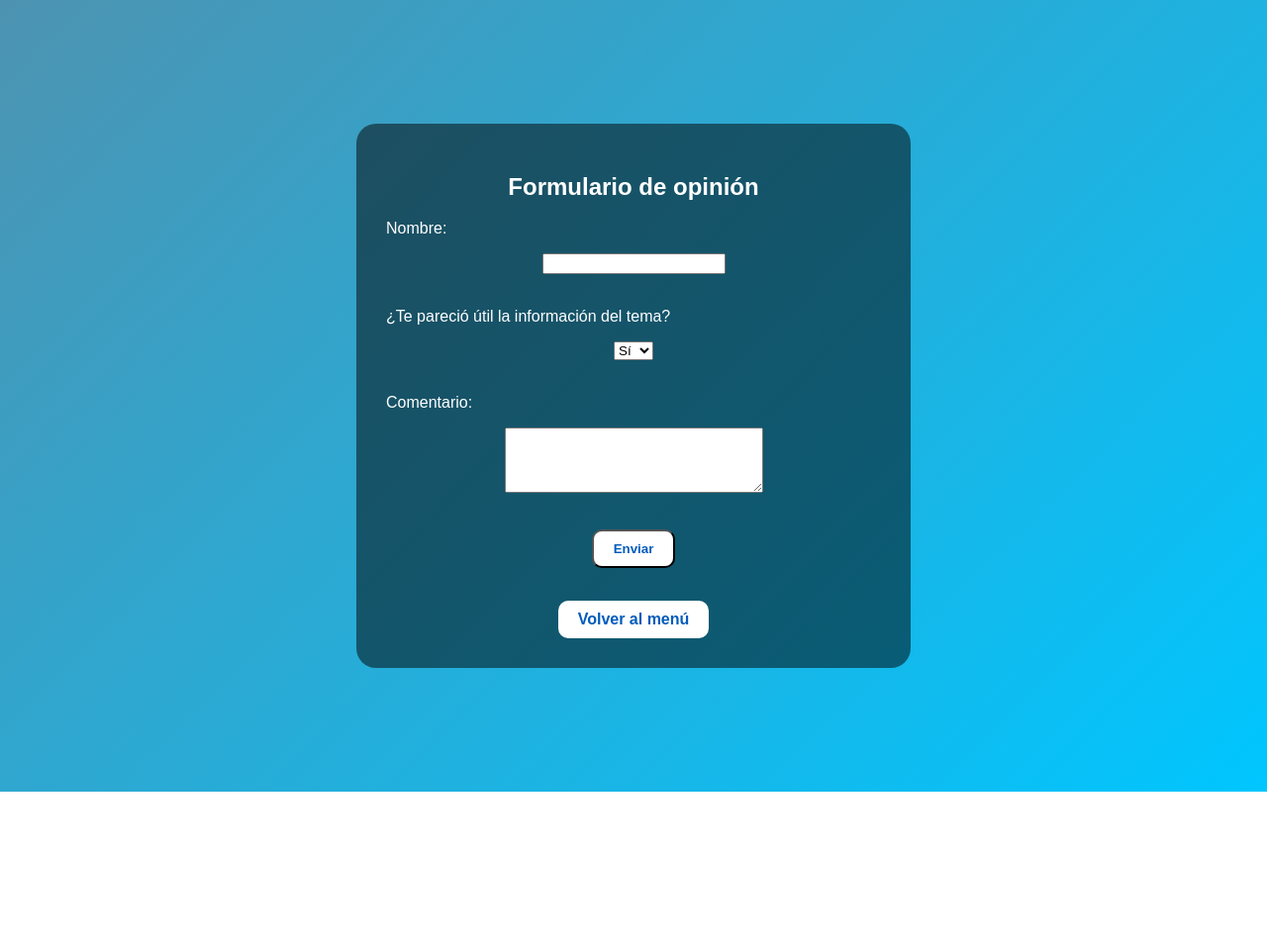
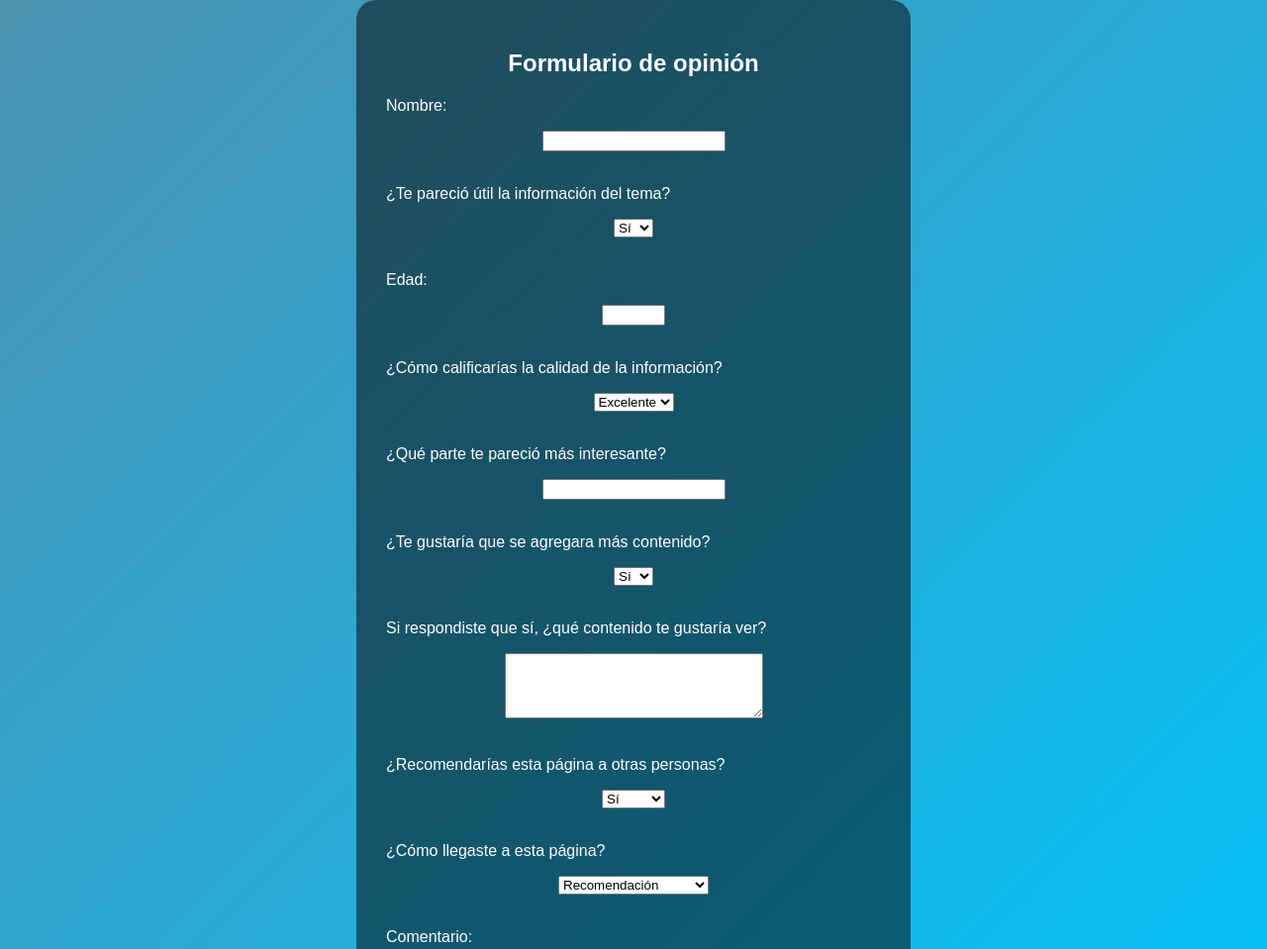
Before and after one commit to gatosovietico/proyect, a plain HTML site: page formulario.html in a window 1280 px wide. Shown: the top 959 px of the page at 99% size. Before the commit the page ends 800 px from the top, so only its background shows below. Drawn offline with Linux system fonts and the light colour scheme.

Commit message:
Enhance opinion form with new input fields
Added additional fields for age, quality rating, and feedback.

```diff
--- a/formulario.html
+++ b/formulario.html
@@ -12,7 +12,7 @@
 
 <h2>Formulario de opinión</h2>
 
-<form action="mailto:correo@gmail.com" method="post">
+<form action="mailto:manupalacios0510@gmail.com" method="post">
 
 <p>Nombre:</p>
 <input type="text"><br><br>
@@ -23,6 +23,44 @@
 <option>No</option>
 </select><br><br>
 
+<p>Edad:</p>
+<input type="number" min="1" max="120"><br><br>
+
+<p>¿Cómo calificarías la calidad de la información?</p>
+<select>
+  <option>Excelente</option>
+  <option>Buena</option>
+  <option>Regular</option>
+  <option>Mala</option>
+</select><br><br>
+
+<p>¿Qué parte te pareció más interesante?</p>
+<input type="text"><br><br>
+
+<p>¿Te gustaría que se agregara más contenido?</p>
+<select>
+  <option>Sí</option>
+  <option>No</option>
+</select><br><br>
+
+<p>Si respondiste que sí, ¿qué contenido te gustaría ver?</p>
+<textarea rows="4" cols="30"></textarea><br><br>
+
+<p>¿Recomendarías esta página a otras personas?</p>
+<select>
+  <option>Sí</option>
+  <option>No</option>
+  <option>Tal vez</option>
+</select><br><br>
+
+<p>¿Cómo llegaste a esta página?</p>
+<select>
+  <option>Recomendación</option>
+  <option>Búsqueda en internet</option>
+  <option>Redes sociales</option>
+  <option>Enlace de un maestro</option>
+  <option>Otro</option>
+</select><br><br>
 <p>Comentario:</p>
 <textarea rows="4" cols="30"></textarea><br><br>
 
```
